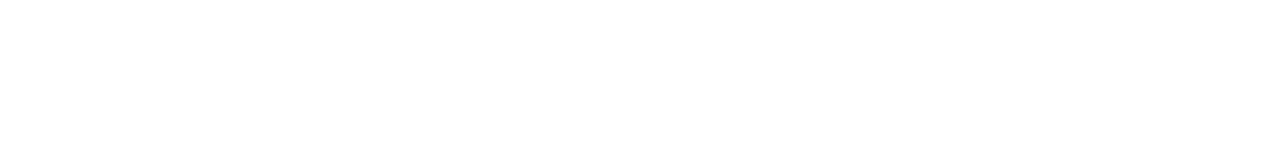
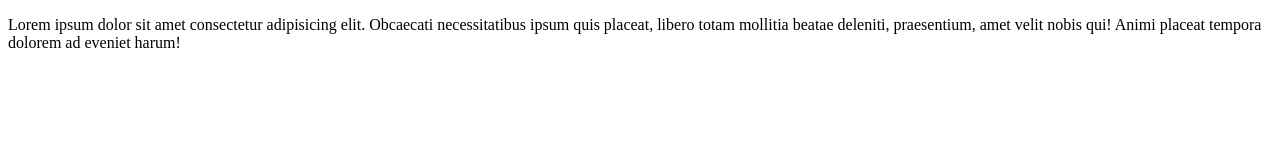
Before and after one commit to ano5139/upcode_exercises, a plain HTML site: page index.html in a window 1280 px wide. Drawn offline with Linux system fonts and the light colour scheme.

Commit message:
added some text

```diff
--- a/index.html
+++ b/index.html
@@ -6,6 +6,6 @@
     <title>Document</title>
 </head>
 <body>
-
+    <p>Lorem ipsum dolor sit amet consectetur adipisicing elit. Obcaecati necessitatibus ipsum quis placeat, libero totam mollitia beatae deleniti, praesentium, amet velit nobis qui! Animi placeat tempora dolorem ad eveniet harum!</p>
 </body>
 </html>
```
